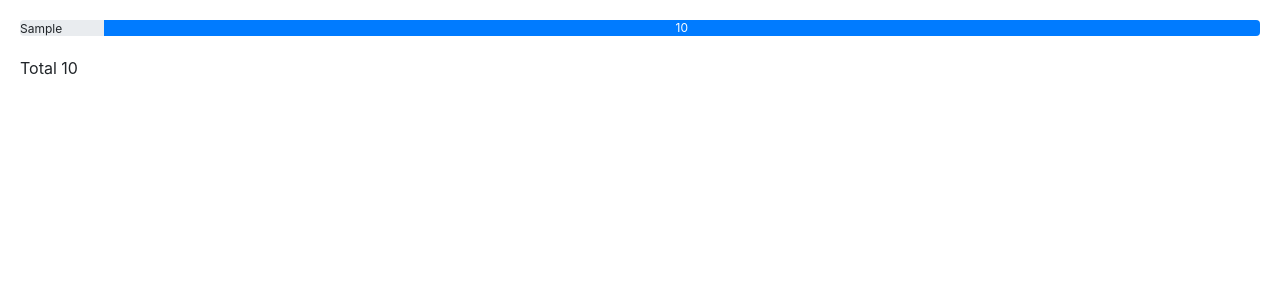
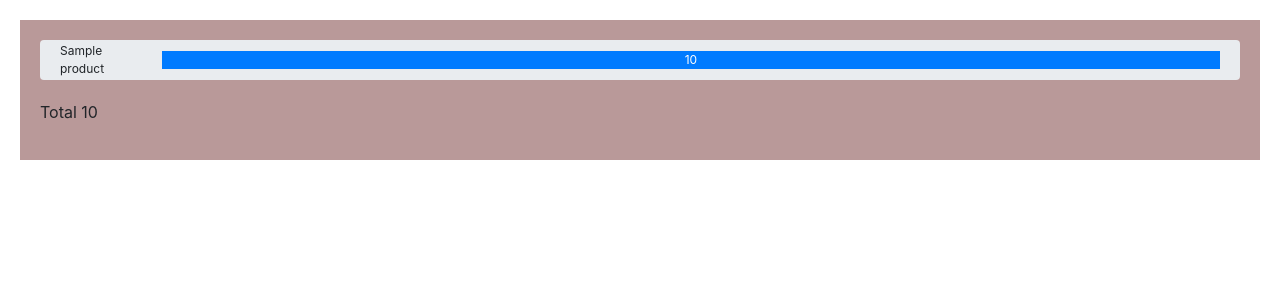
Before and after one commit to Zjonathas/Dashboard, a Django app: page / in a window 1280 px wide. Shown: the top 300 px of the page. Run offline with Django 5.2, Linux system fonts and the light colour scheme; tables that the repository leaves empty hold one stand-in row (values such as "Sample post"); some libraries are stand-ins or nearby versions.

Commit message:
css: style home page start

```diff
--- a/Product_Dashboard_System/templates/Product_Dashboard_System/pages/home.html
+++ b/Product_Dashboard_System/templates/Product_Dashboard_System/pages/home.html
@@ -2,8 +2,9 @@
 {% block title %}Home{% endblock title %}
 
 {% block content %}
+<div class="container-bar">
     {% for percentage_item in percentage_itens %}
-    <div class="progress">
+        <div class="progress content-bar">
             <span>{{ percentage_item.2 }}</span>
             <div class="progress-bar" role="progressbar" style="width: {{ percentage_item.0 }}%" aria-valuenow="{{ percentage_item.0 }}" aria-valuemin="0" aria-valuemax="100">
                 {{ percentage_item.1 }}
@@ -11,5 +12,6 @@
         </div>
     {% endfor %}
     <p>Total {{ total_itens }}</p>
+</div>
 
 {% endblock content %}
--- a/base_static/global/css/style.css
+++ b/base_static/global/css/style.css
@@ -10,3 +10,18 @@
     gap: 20px;
     padding: 20px;
 }
+
+.content-bar {
+    display: flex;
+    align-items: center;
+    padding: 20px;
+    gap: 20px;
+}
+
+.container-bar {
+    display: flex;
+    flex-direction: column;
+    padding: 20px;
+    gap: 20px;
+    background-color: #b99999;
+}
```
Lines whose indentation alone changed are shown as unchanged.
